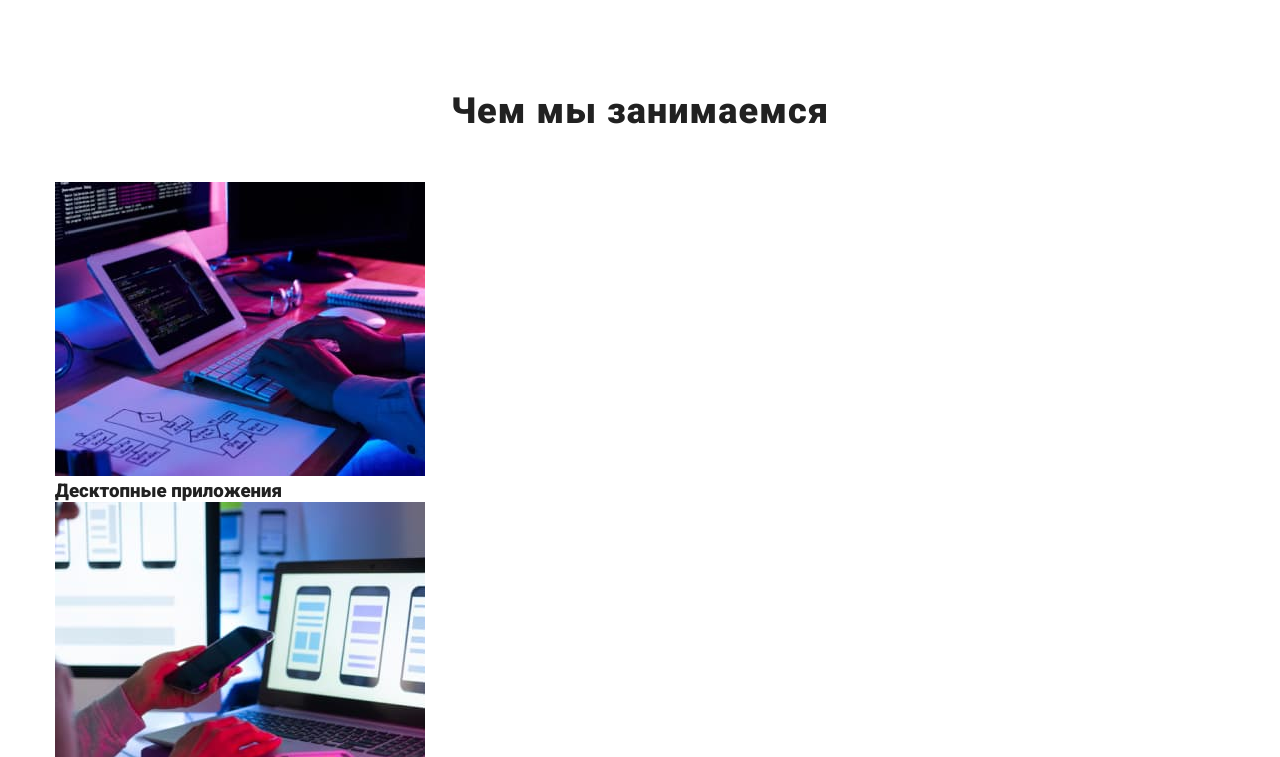
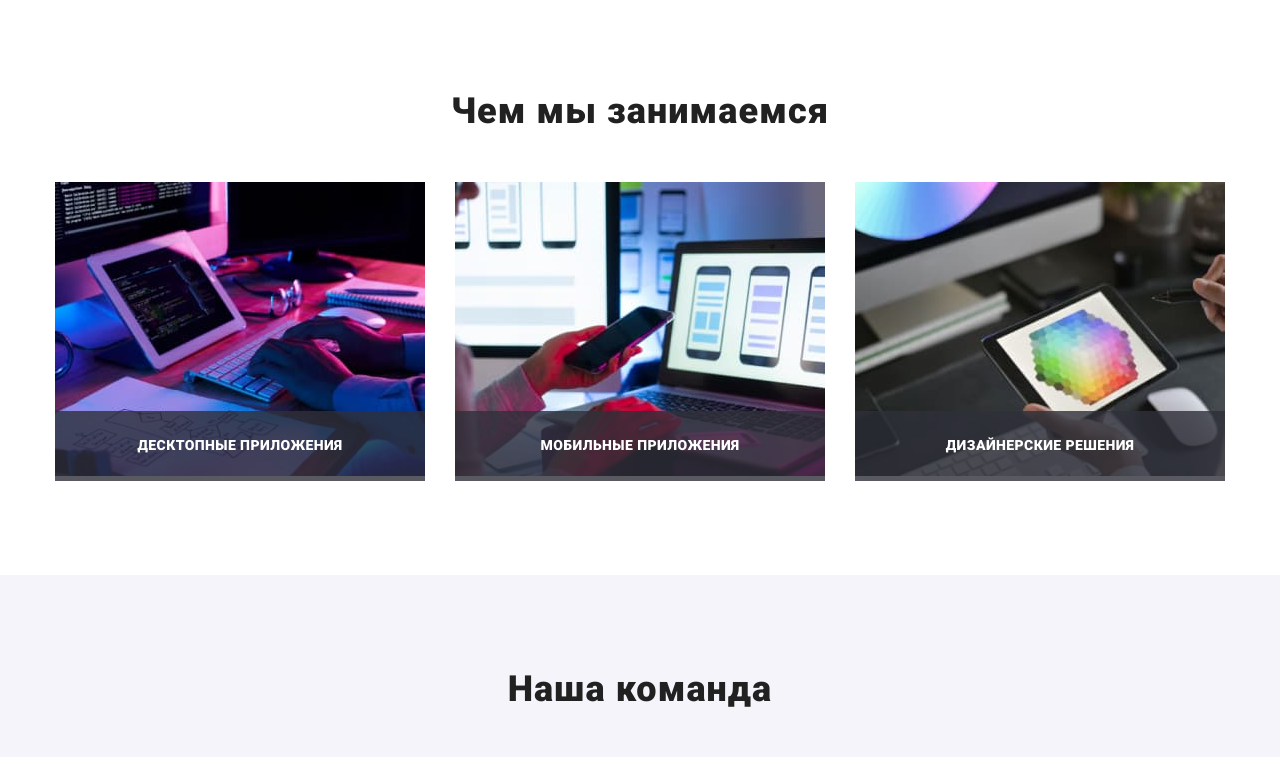
Before and after one commit to InnaNedlin/goit-markup-hw-07, a plain HTML site: page index.html in a window 1280 px wide. Shown: the part 1062-1819 px from the top of the page. Drawn offline with Linux system fonts and the light colour scheme.

Commit message:
Index Feautures are updated

```diff
--- a/index.html
+++ b/index.html
@@ -127,43 +127,43 @@
       </section>
 
       <!--Чем мы занимаемся-->
-      <section class="section padding-top">
+      <section class="section padding-top-zero">
         <div class="container">
           <h2 class="section-title">Чем мы занимаемся</h2>
           <ul class="work-list list">
-            <li class="item">
-<div class="box2">
+            <li class="feature-item">
+<div class="feature-box">
    <img
                 src="./images/Jpeg/index/desktop.jpg"
                 width="370"
                 alt="наши десктопные приложения"
               />
-              <div class="title-absolute">
+              <div class="feature-box-absolute">
               <h3 class="work-item-title">Десктопные приложения</h3>
               </div>
               </div>
             </li>
-            <li class="item">
-              <div class="box2">
+            <li class="feature-item">
+              <div class="feature-box">
               <img
                 src="./images/Jpeg/index/mobile.jpg"
                 width="370"
                 alt="наши мобильные приложения"
               />
-                            <div class="title-absolute">
+                            <div class="feature-box-absolute">
 
               <h3 class="work-item-title">Мобильные приложения</h3>
                             </div>
               </div>
             </li>
-            <li class="item">
-                            <div class="box2">
+            <li class="feature-item">
+                            <div class="feature-box">
               <img
                 src="./images/Jpeg/index/design.jpg"
                 width="370"
                 alt="наши дизайнерские решения"
               />
-                            <div class="title-absolute">
+                            <div class="feature-box-absolute">
 
               <h3 class="work-item-title">Дизайнерские решения</h3>
                             </div>
--- a/sass/layouts/_feature.scss
+++ b/sass/layouts/_feature.scss
@@ -1,4 +1,4 @@
-.padding-top {
+.padding-top-zero {
   padding-top: 0;
 }
 
--- a/sass/layouts/_our-work.scss
+++ b/sass/layouts/_our-work.scss
@@ -1,21 +1,27 @@
-.ourwork-title {
-  font-weight: 700;
-  font-size: 14px;
-  line-height: 1.14;
-  text-align: center;
-  letter-spacing: 0.03em;
-  text-transform: uppercase;
-  color: $white-color;
-}
-
 /* work */
 
 .work-list {
   display: flex;
 
-  .item:not(:last-child) {
+  .feature-item:not(:last-child) {
     margin-right: 30px;
   }
+}
+
+.feature-box {
+  position: relative;
+  width: 370px;
+}
+
+.feature-box-absolute {
+  position: absolute;
+  width: 100%;
+  bottom: 0;
+  height: 70px;
+  align-content: center;
+  justify-content: center;
+  padding: 27px 82px;
+  background: rgba(47, 48, 58, 0.8);
 }
 
 .work-item-title {
@@ -27,19 +33,3 @@
   text-transform: uppercase;
   color: $white-color;
 }
-
-.box2 {
-  position: relative;
-  width: 370px;
-}
-
-.title-absolute {
-  position: absolute;
-  width: 100%;
-  bottom: 0;
-  height: 70px;
-  align-content: center;
-  justify-content: center;
-  padding: 27px 82px;
-  background: rgba(47, 48, 58, 0.8);
-}
--- a/sass/main.scss
+++ b/sass/main.scss
@@ -8,6 +8,7 @@
 @import "./components/contact-us";
 @import "./layouts/hero";
 @import "./layouts/feature";
+@import "./layouts/our-work";
 @import "./layouts/team";
 @import "./components/social-list";
 @import "./layouts/clients";
```
Also changed, not shown: css/main.css, css/main.min.css, 2 other files.
